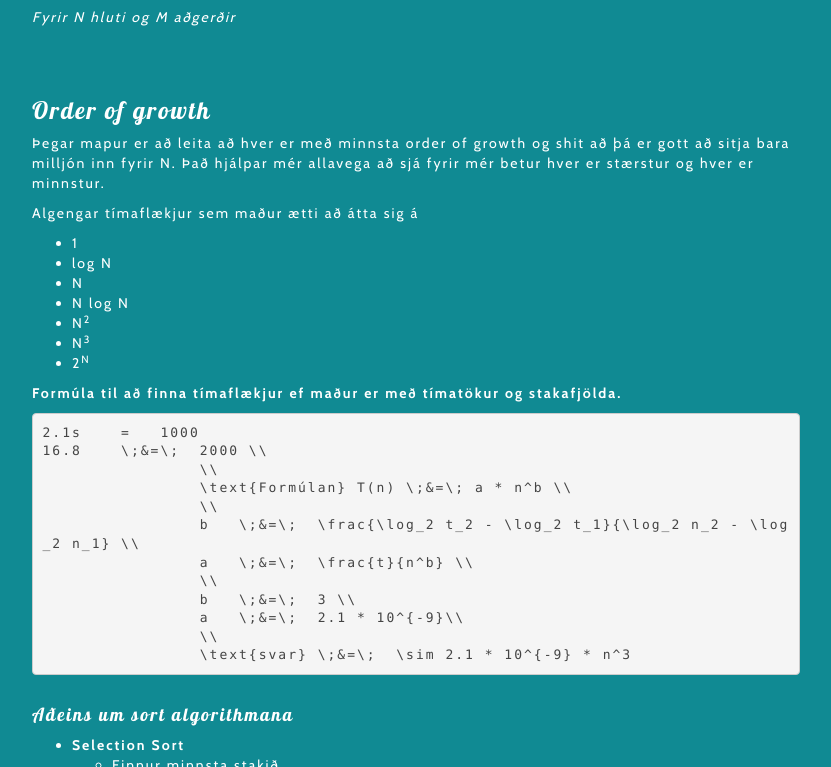
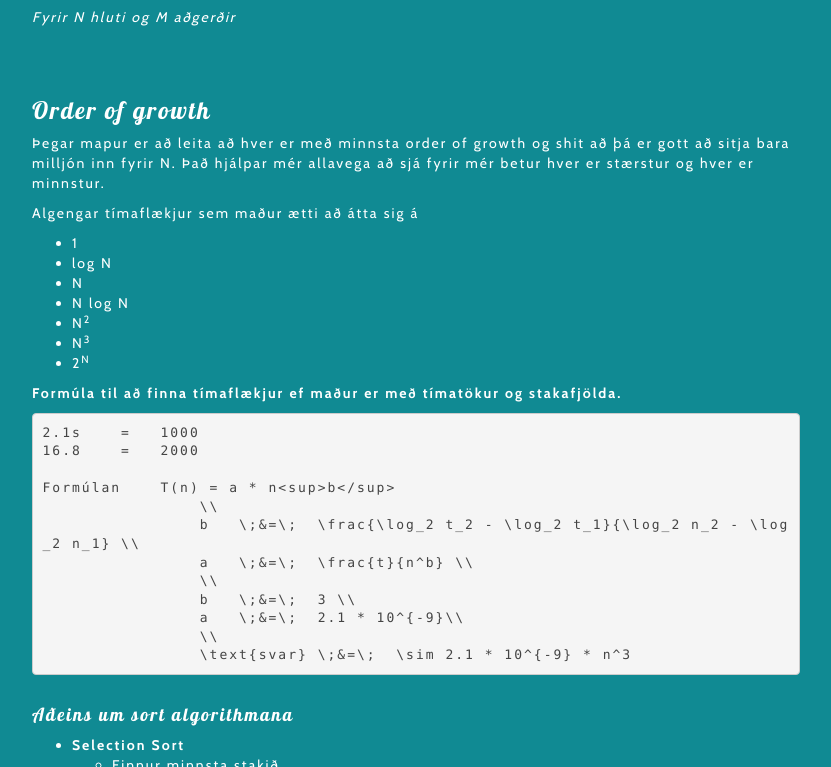
Before and after one commit to svennidal/reirglosur, a plain HTML site: page index.html in a window 1280 px wide. Shown: the part 2033-2800 px from the top of the page, without its empty margins (224-1055 px from the left). Drawn offline with nearby package versions, Linux system fonts and the light colour scheme.

Commit message:
updating index.html

```diff
--- a/index.html
+++ b/index.html
@@ -13,7 +13,7 @@
 	</head>
 	<body>
 		<div id='date'>
-Thu Nov 13 12:36:15 GMT 2014
+Thu Nov 13 12:46:15 GMT 2014
 		</div>
 		<div class='letter'>
 <h1 id="reikniritsglosur">Reikniritsglosur</h1>
@@ -123,9 +123,9 @@ for (int i = 0; i &lt; n; i++0
 </ul>
 <p><strong>Formúla til að finna tímaflækjur ef maður er með tímatökur og stakafjölda.</strong> <br></p>
 <pre><code>2.1s    =   1000
-16.8    \;&amp;=\;  2000 \\
-                \\
-                \text{Formúlan} T(n) \;&amp;=\; a * n^b \\
+16.8    =   2000
+
+Formúlan    T(n) = a * n&lt;sup&gt;b&lt;/sup&gt;
                 \\
                 b   \;&amp;=\;  \frac{\log_2 t_2 - \log_2 t_1}{\log_2 n_2 - \log_2 n_1} \\
                 a   \;&amp;=\;  \frac{t}{n^b} \\
```
